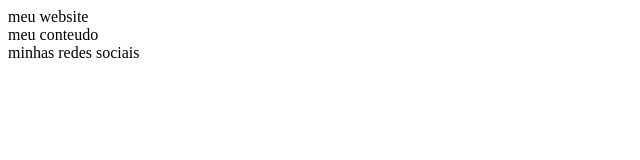
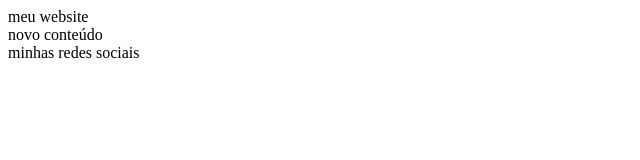
Before and after one commit to jordyalcides/aulas-git, a plain HTML site: page src/index.html in a window 1280 px wide. Shown: the full height of the page, 0-640 px from the left. Drawn offline with Linux system fonts and the light colour scheme.

Commit message:
atualizando conteúdo do site;

```diff
--- a/src/index.html
+++ b/src/index.html
@@ -8,7 +8,7 @@
 </head>
 <body>
   <header>meu website</header>
-  <main>meu conteudo</main>
+  <main>novo conteúdo</main>
   <footer>minhas redes sociais</footer>
 </body>
 </html>
```
